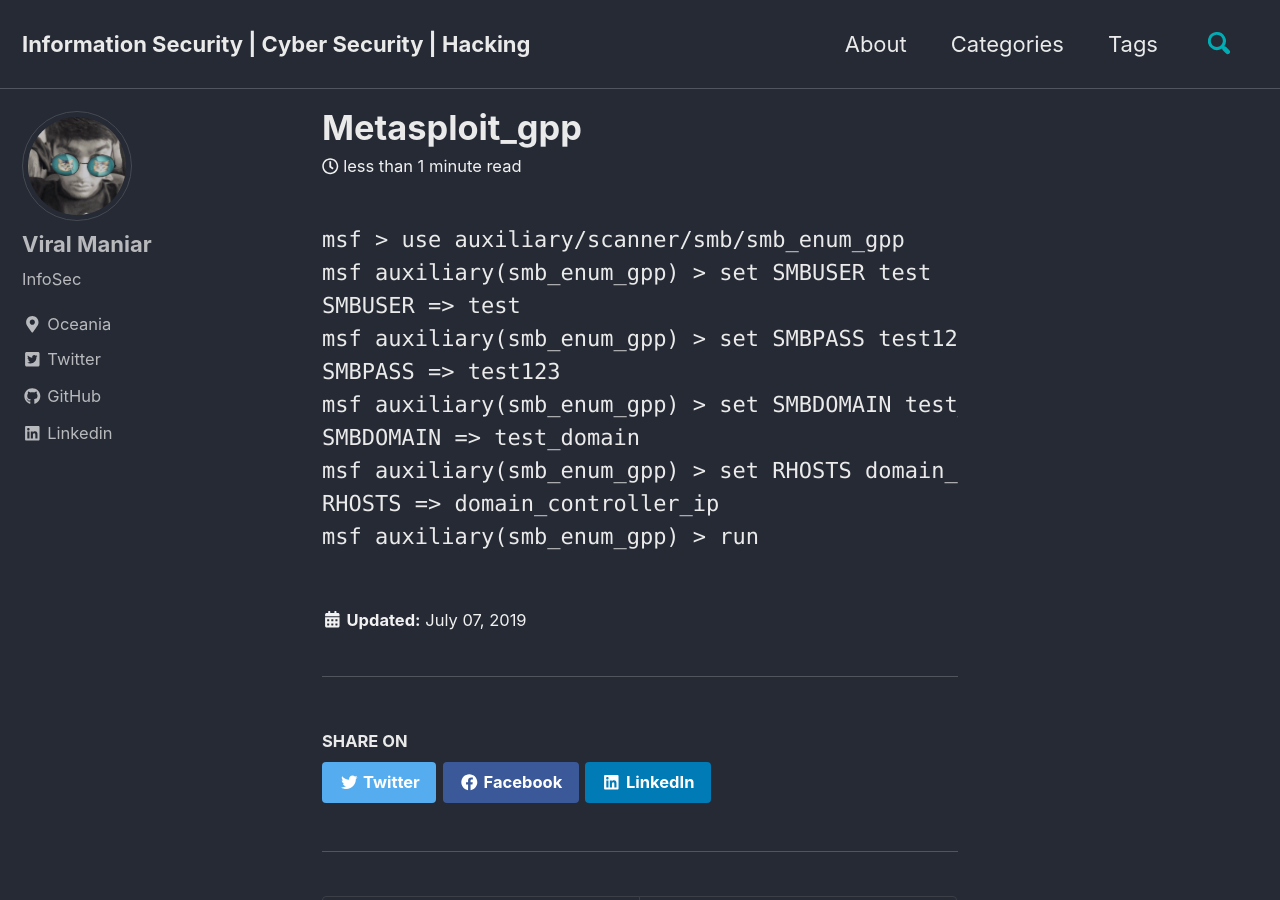
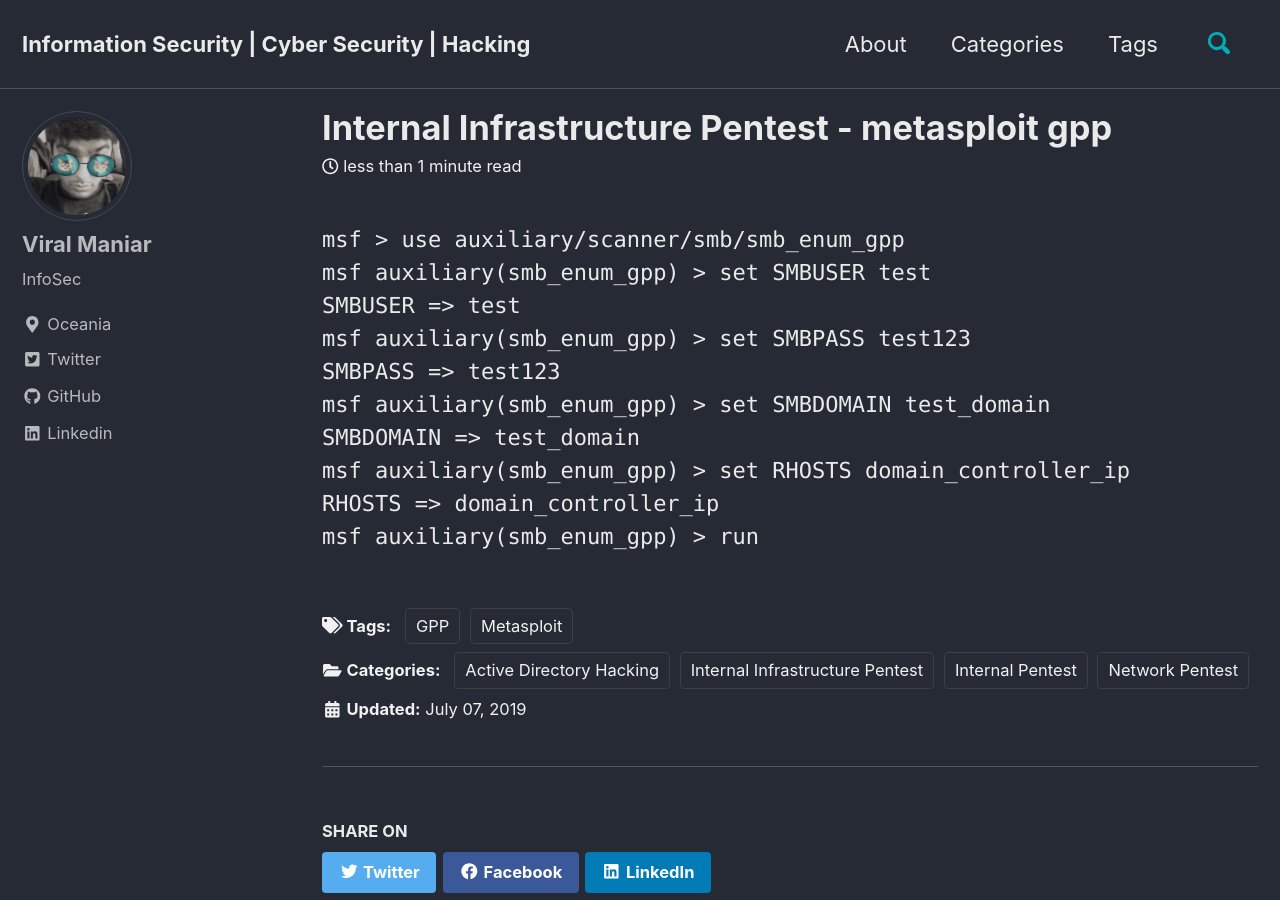
Before and after one commit to Viralmaniar/viralmaniar.github.io, a Jekyll site: the page built from _posts/2019-07-07-metasploit_gpp.md, in a window 1280 px wide and 900 px high. Built offline with Jekyll 4.4.1, drawn with Linux system fonts in a browser that asks for light colours; cached includes are drawn as plain includes; nearby versions of some CDN libraries.

Commit message:
Update 2019-07-07-metasploit_gpp.md

```diff
--- a/_posts/2019-07-07-metasploit_gpp.md
+++ b/_posts/2019-07-07-metasploit_gpp.md
@@ -1,3 +1,21 @@
+---
+layout: single
+classes: wide
+author_profile: true
+read_time: true
+share: true
+related: true
+title:  "Internal Infrastructure Pentest - metasploit gpp"
+date:   2019-07-07 16:09:00 +1000
+categories:
+  - Internal Pentest
+  - Internal Infrastructure Pentest
+  - Network Pentest
+  - Active Directory Hacking
+tags:
+  - Metasploit
+  - GPP
+---
 <pre>
 msf > use auxiliary/scanner/smb/smb_enum_gpp
 msf auxiliary(smb_enum_gpp) > set SMBUSER test
```
